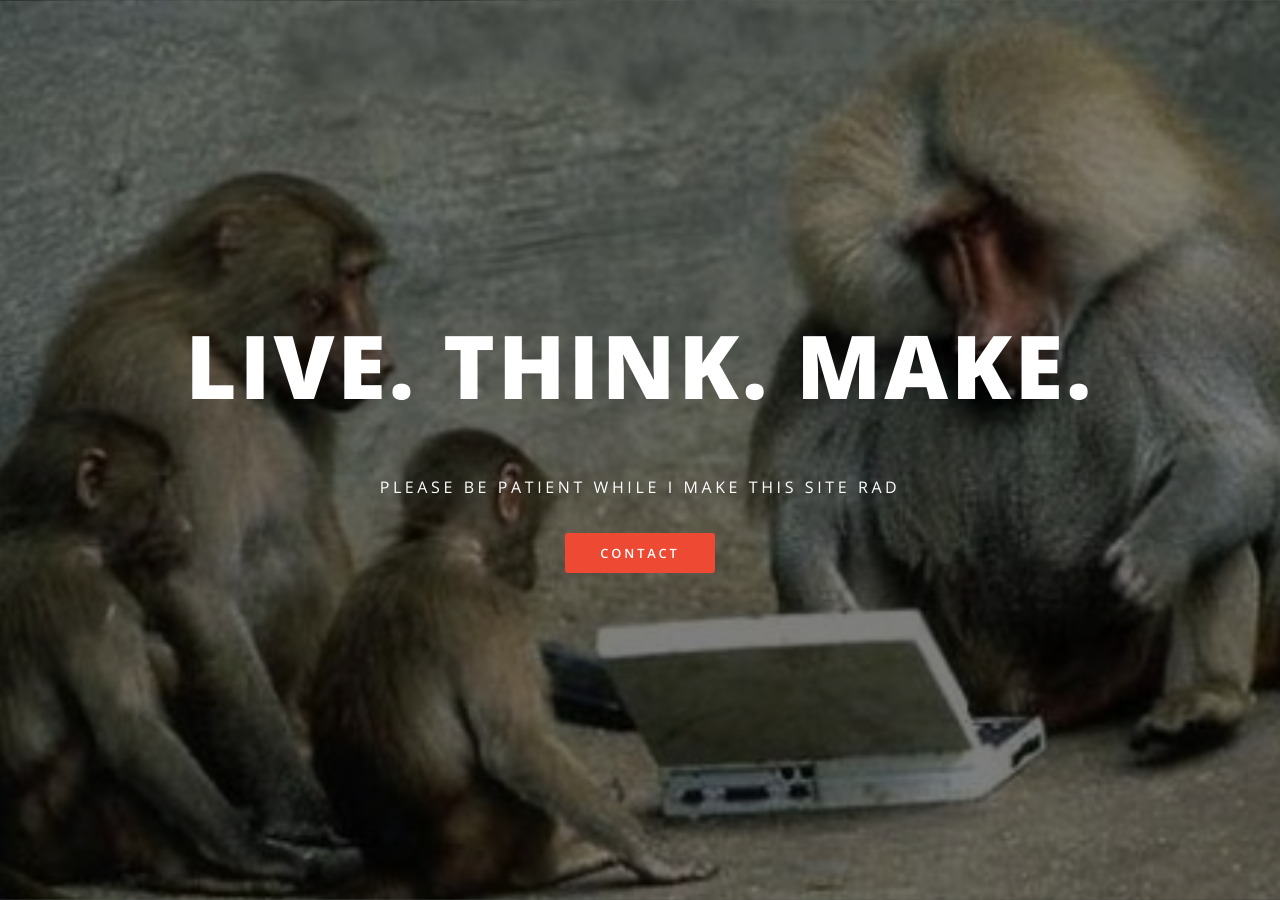
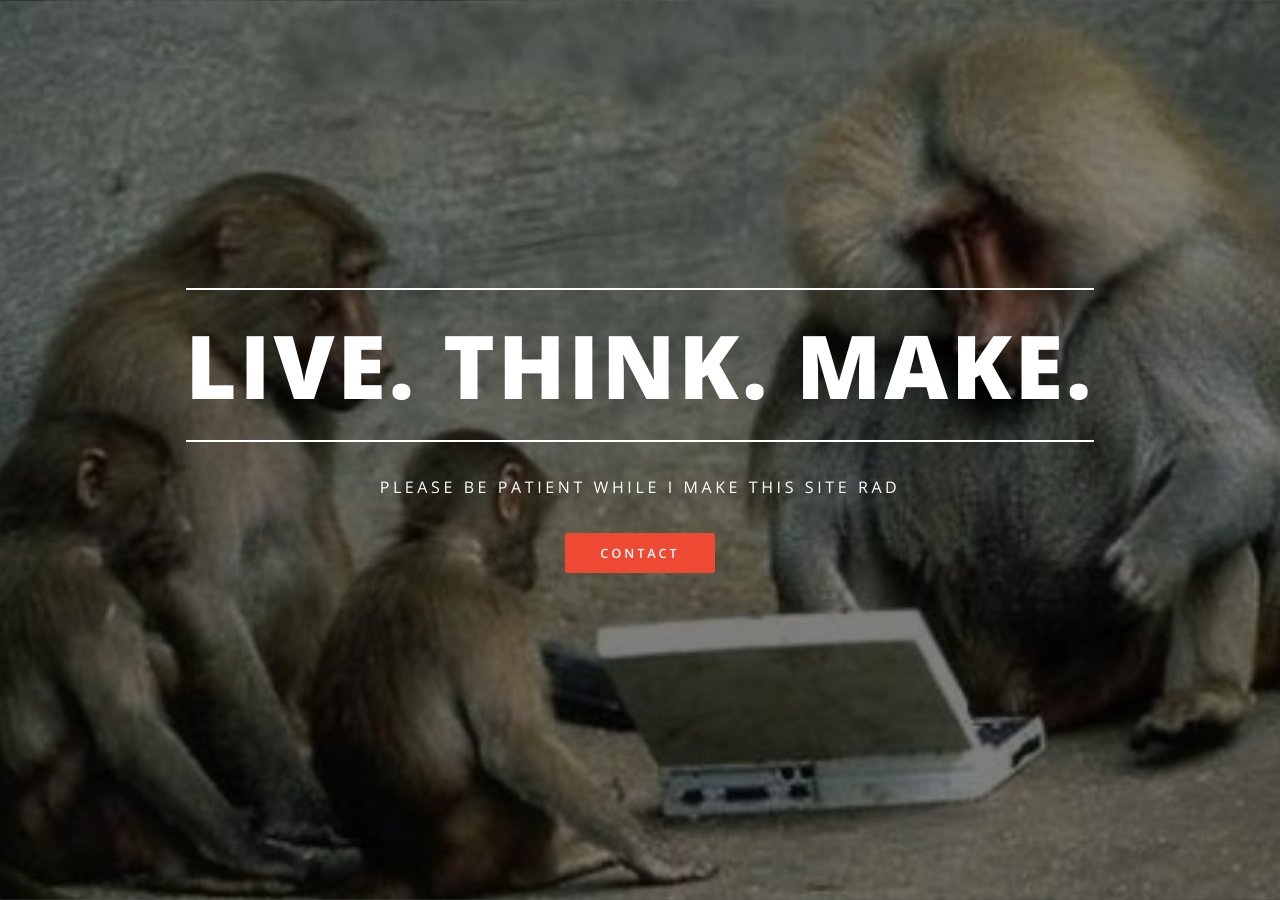
Before and after one commit to livethinkmake/livethinkmake.github.io, a Jekyll site: the page built from index.html, in a window 1280 px wide and 900 px high. Built offline with Jekyll 4.4.1, drawn with Linux system fonts in a browser that asks for light colours.

Commit message:
css changes

```diff
--- a/_config.yml
+++ b/_config.yml
@@ -3,8 +3,7 @@
 
 # Site settings
 title: Live. Think. Make.
-description: |
-  Please be patient while I make this site rad
+description: Please be patient while I make this site rad
 owner: Dustin Green # or company name
 first_published: 2016 # if migrating another site, the year of your first publish
 email: livethinkmake@gmail.com
--- a/css/main.scss
+++ b/css/main.scss
@@ -1508,26 +1508,26 @@ $baseurl: '{{ site.baseurl }}/images';
 			padding: 0;
 
 
-			// &:before, &:after {
-			// 	@include vendor('transition', 'width 0.85s ease');
-			// 	@include vendor('transition-delay', '0.25s');
-			// 	background: _palette(fg-bold);
-			// 	content: '';
-			// 	display: block;
-			// 	height: 2px;
-			// 	position: absolute;
-			// 	width: 100%;
-			// }
-
-			// &:before {
-			// 	top: 0;
-			// 	left: 0;
-			// }
-
-			// &:after {
-			// 	bottom: 0;
-			// 	right: 0;
-			// }
+			&:before, &:after {
+				@include vendor('transition', 'width 0.85s ease');
+				@include vendor('transition-delay', '0.25s');
+				background: _palette(fg-bold);
+				content: '';
+				display: block;
+				height: 2px;
+				position: absolute;
+				width: 100%;
+			}
+
+			&:before {
+				top: 0;
+				left: 0;
+			}
+
+			&:after {
+				bottom: 0;
+				right: 0;
+			}
 		}
 
 		p {
@@ -1591,23 +1591,23 @@ $baseurl: '{{ site.baseurl }}/images';
 			opacity: 0;
 		}
 
-		@include breakpoint(small) {
-			@include padding(7em, 3em);
-			height: auto;
-			min-height: 0;
-
-			h2 {
-				font-size: 1.25em;
-			}
-
-			br {
-				display: none;
-			}
-
-			.more {
-				display: none;
-			}
-		}
+		// @include breakpoint(small) {
+		// 	@include padding(7em, 3em);
+		// 	height: auto;
+		// 	min-height: 0;
+
+		// 	h2 {
+		// 		font-size: 1.25em;
+		// 	}
+
+		// 	br {
+		// 		display: none;
+		// 	}
+
+		// 	.more {
+		// 		display: none;
+		// 	}
+		// }
 	}
 
 	body.is-loading {
```
